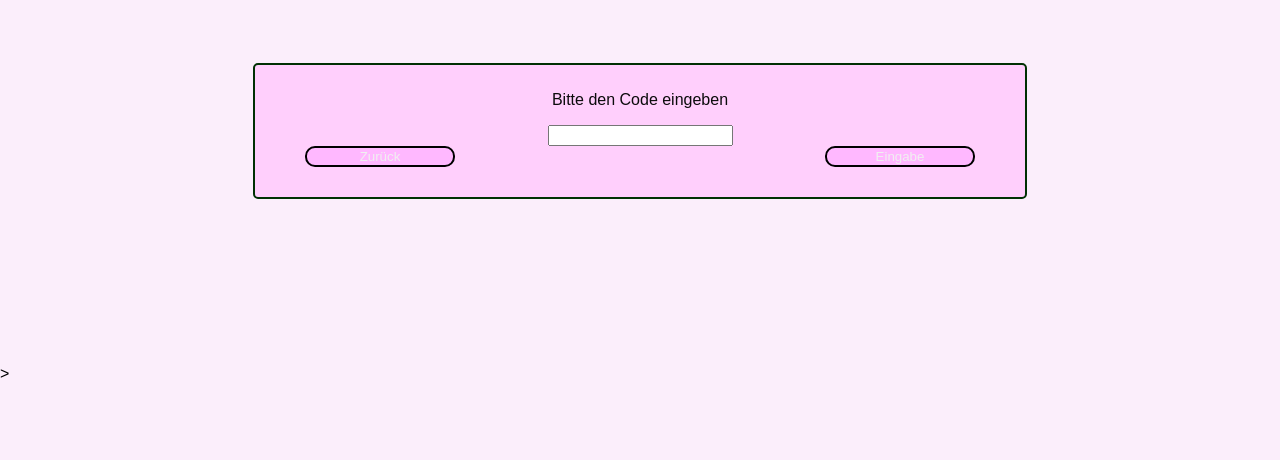
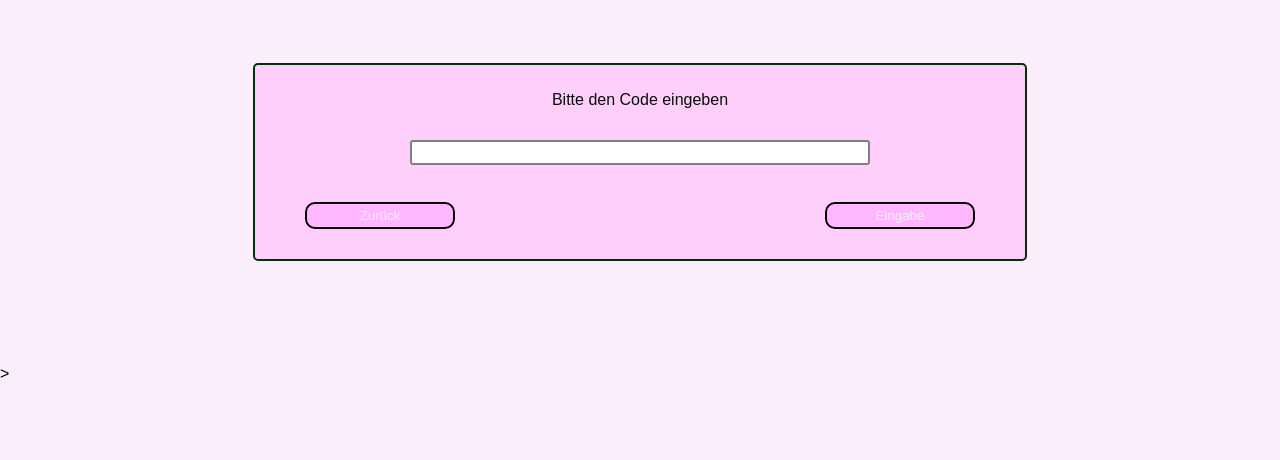
Before and after one commit to Projektarbeiten/ProjectPlatypus, a PHP site: page /productPage/ in a window 1280 px wide. Shown: the top 460 px of the page. Run offline with PHP 8.4, Linux system fonts and the light colour scheme.

Commit message:
bug fixing

```diff
--- a/css/styles.css
+++ b/css/styles.css
@@ -608,6 +608,22 @@ padding-top: 1.5rem;
 		transform: translate(0, -50%);
 	  }
 
+	 /* === Authentication === */
+
+	#code {
+		margin-bottom: 20px;
+		padding: 4px;
+		border-radius: 7px;
+	}
+	#back {
+		height: 27px;
+	}
+
+	#eingabe {
+		height : 27px;
+	}
+
+
 	  /* ==== Animations for flash ====== */
 
 	  @-webkit-keyframes drop-in-fade-out {
--- a/index.php
+++ b/index.php
@@ -2,8 +2,9 @@
 session_start();
 
 
-require './phpFunctions/databaseConnection.php';
-require './phpFunctions/sqlQueries.php';
+require ('./phpFunctions/databaseConnection.php');
+require ('./phpFunctions/sqlQueries.php');
+require ("./phpFunctions/util.php");
 $conn = buildConnection("./");
 
 ?>
@@ -24,11 +25,11 @@ $conn = buildConnection("./");
 				<div class="col-6">
 					<div id="login-form">
 						<p>Bitte den Code eingeben</p>
-						<for method="post">
+						<form method="post">
 							<input type="text" id="code" name='code'></input>
 							<div style="display: flex">
 								<button class="boxrechts" id="back">Zurück</button>
-								<button class="boxlinks" id="eingabe">Eingabe</button>
+								<button type="submit" class="boxlinks" id="eingabe">Eingabe</button>
 							</div>
 						</form>
 					</div>
@@ -49,6 +50,7 @@ $conn = buildConnection("./");
 		require("footer.php");
 	?>
 	</div>
-	<script src="javascript/indexLogin.js"></script>
+	<script src="https://ajax.googleapis.com/ajax/libs/jquery/3.6.4/jquery.min.js"></script>
+	<!--<script src="javascript/indexLogin.js"></script>-->
 </body>
 </html>
--- /dev/null
+++ b/javascript/indexLogin.js
@@ -0,0 +1,6 @@
+"use strict";
+
+$("#back").click(function (e){
+    e.preventDefault();
+    window.history.back;
+});
--- a/phpFunctions/databaseConnection.php
+++ b/phpFunctions/databaseConnection.php
@@ -1,9 +1,9 @@
 <?php
 // Creates a connection to the Database
 // Zum Debuggen Zeile 4-6 auskommentieren
-ini_set('display_errors', 1);
-ini_set('display_startup_errors', 1);
-error_reporting(E_ALL);
+//ini_set('display_errors', 1);
+//ini_set('display_startup_errors', 1);
+//error_reporting(E_ALL);
 
 	function buildConnection($connpath){
 		$inipath = ("$connpath/config/app.ini");
```
Also changed, not shown: phpFunctions/sqlQueries.php (+49 -47 lines). Lines whose indentation alone changed are shown as unchanged.
